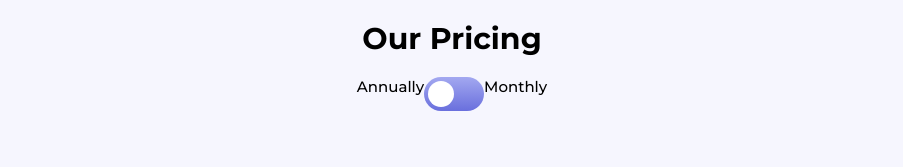
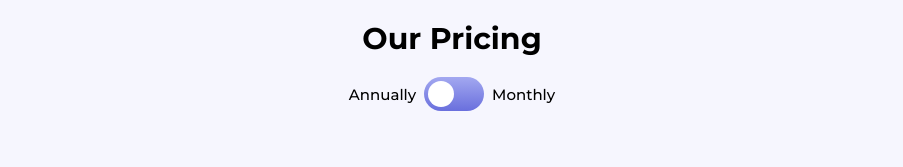
Before and after one commit to Mohammed-Yasin-Mulla/hello-reception, a React (Create React App) app: page / in a window 1280 px wide. Shown: the top 167 px of the page, without its empty margins (188-1091 px from the left). Built offline with nearby package versions, Linux system fonts and the light colour scheme.

Commit message:
style: added toggle style

```diff
--- a/src/App.css
+++ b/src/App.css
@@ -24,6 +24,13 @@ body {
   font-family: var(--FontFamily), "Roboto", sans-serif;
   font-size: var(--FontSize);
   text-align: center;
+}
+
+.pricing {
+  display: flex;
+  align-items: center;
+  justify-content: center;
+  gap: 0.5rem;
 }
 
 .switch {
```
